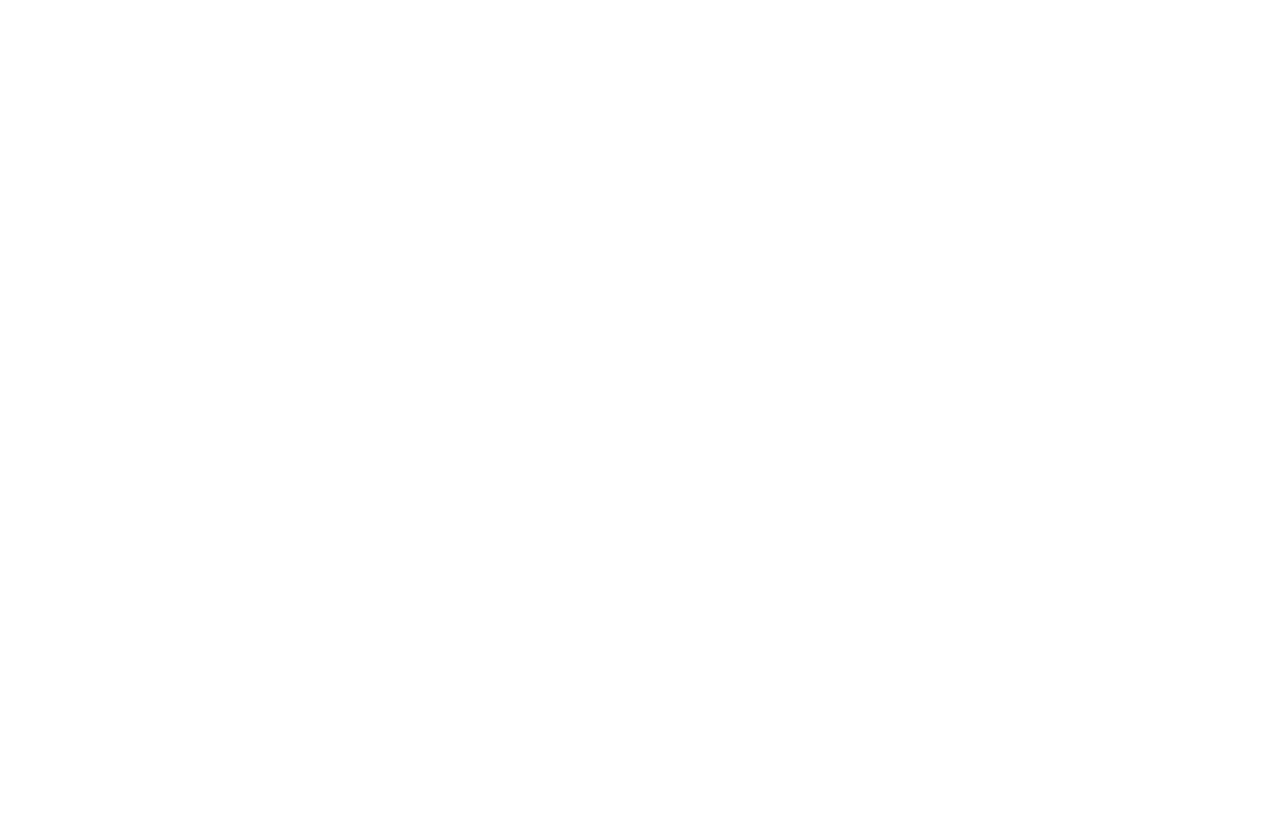
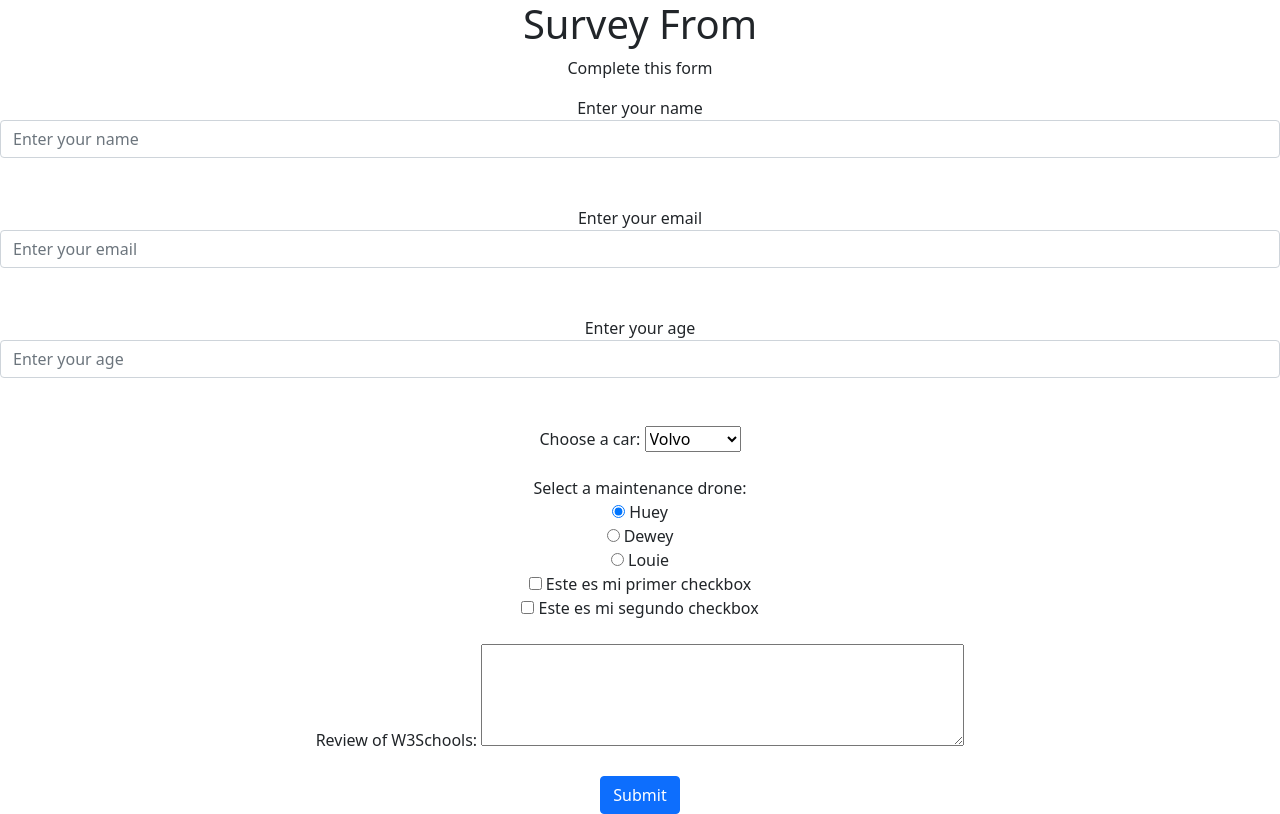
Before and after one commit to nicolasnh/microverse_surveyForm, a plain HTML site: page index.html in a window 1280 px wide. Drawn offline with nearby package versions, Linux system fonts and the light colour scheme.

Commit message:
second commit

```diff
--- /dev/null
+++ b/index.css
@@ -0,0 +1,3 @@
+body{
+    text-align: center;
+}
--- a/index.html
+++ b/index.html
@@ -1,12 +1,87 @@
 <!DOCTYPE html>
 <html lang="en">
+
 <head>
     <meta charset="UTF-8">
     <meta http-equiv="X-UA-Compatible" content="IE=edge">
     <meta name="viewport" content="width=device-width, initial-scale=1.0">
     <title>Microverse Survey From</title>
+    <link href="https://cdn.jsdelivr.net/npm/bootstrap@5.1.3/dist/css/bootstrap.min.css" rel="stylesheet"
+        integrity="sha384-1BmE4kWBq78iYhFldvKuhfTAU6auU8tT94WrHftjDbrCEXSU1oBoqyl2QvZ6jIW3" crossorigin="anonymous">
+    <link rel="stylesheet" href="index.css">
 </head>
+
 <body>
 
+    <h1 id="title">Survey From</h1>
+    <p id="description">Complete this form</p>
+
+    <form id="survey-form">
+        <div class="mb-6">
+            <label id="name-label">Enter your name</label>
+            <input id="name" class="form-control" placeholder="Enter your name"></input>
+            <br><br>
+        </div>
+
+        <div class="mb-6">
+            <label id="email-label">Enter your email</label>
+            <input id="email" class="form-control" type="email" placeholder="Enter your email"></input>
+            <br><br>
+        </div>
+        <div class="mb-6">
+            <label id="number-label">Enter your age</label>
+            <input id="age" class="form-control" type="number" min="18" max="65" placeholder="Enter your age"></input>
+            <br><br>
+        </div>
+
+        <label for="cars">Choose a car:</label>
+
+        <select name="cars" id="cars">
+            <option value="volvo">Volvo</option>
+            <option value="saab">Saab</option>
+            <option value="mercedes">Mercedes</option>
+            <option value="audi">Audi</option>
+        </select>
+        <br><br>
+
+        <label>Select a maintenance drone:</label>
+
+        <div>
+            <input type="radio" id="huey" name="drone" value="huey" checked>
+            <label for="huey">Huey</label>
+        </div>
+
+        <div>
+            <input type="radio" id="dewey" name="drone" value="dewey">
+            <label for="dewey">Dewey</label>
+        </div>
+
+        <div>
+            <input type="radio" id="louie" name="drone" value="louie">
+            <label for="louie">Louie</label>
+        </div>
+
+        <label>
+            <input type="checkbox" id="cbox1" value="first_checkbox"> Este es mi primer checkbox
+        </label>
+        <br>
+        <input type="checkbox" id="cbox2" value="second_checkbox"> <label for="cbox2">Este es mi segundo checkbox</label>
+
+        <br>
+        <br>
+        <label for="w3review">Review of W3Schools:</label>
+
+        <textarea id="w3review" name="w3review" rows="4" cols="50">
+
+        </textarea>
+
+        <br>
+        <br>
+
+        <button type="submit" class="btn btn-primary">Submit</button>
+
+    </form>
+
 </body>
+
 </html>
```
